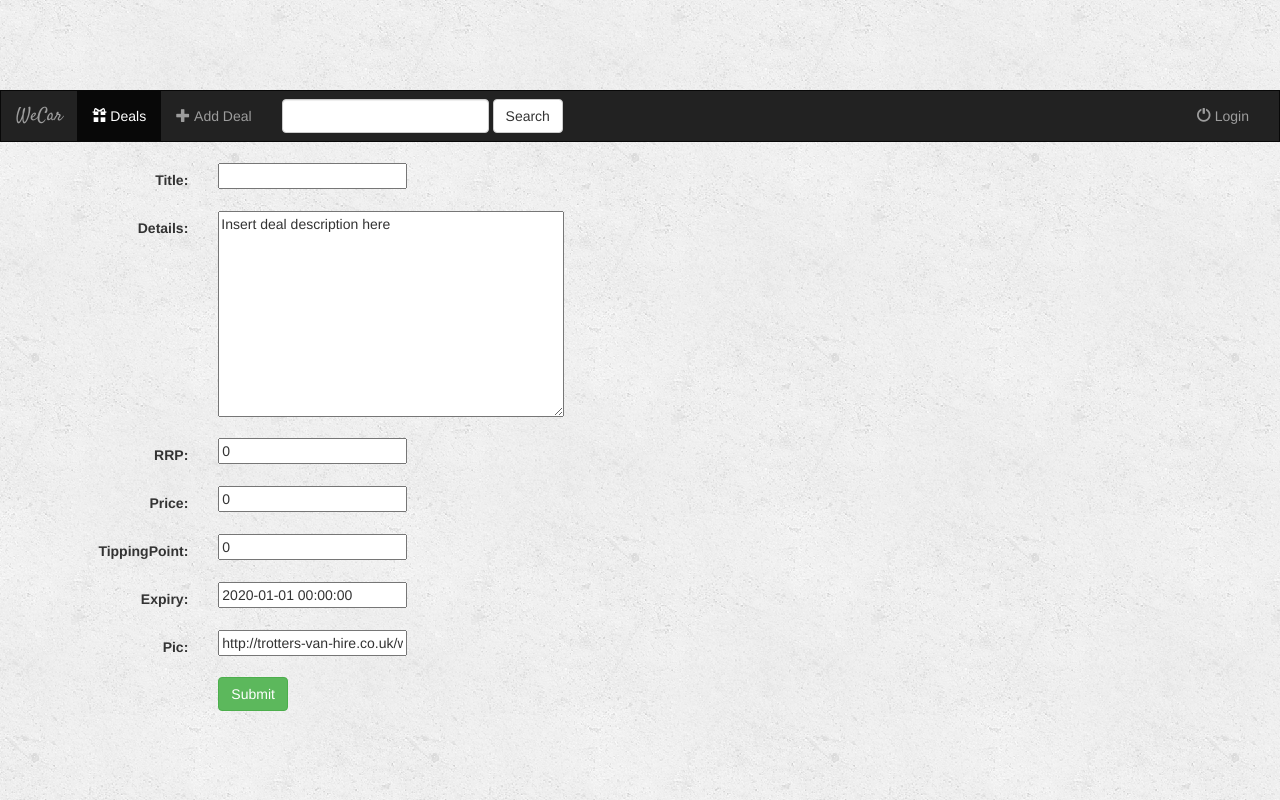
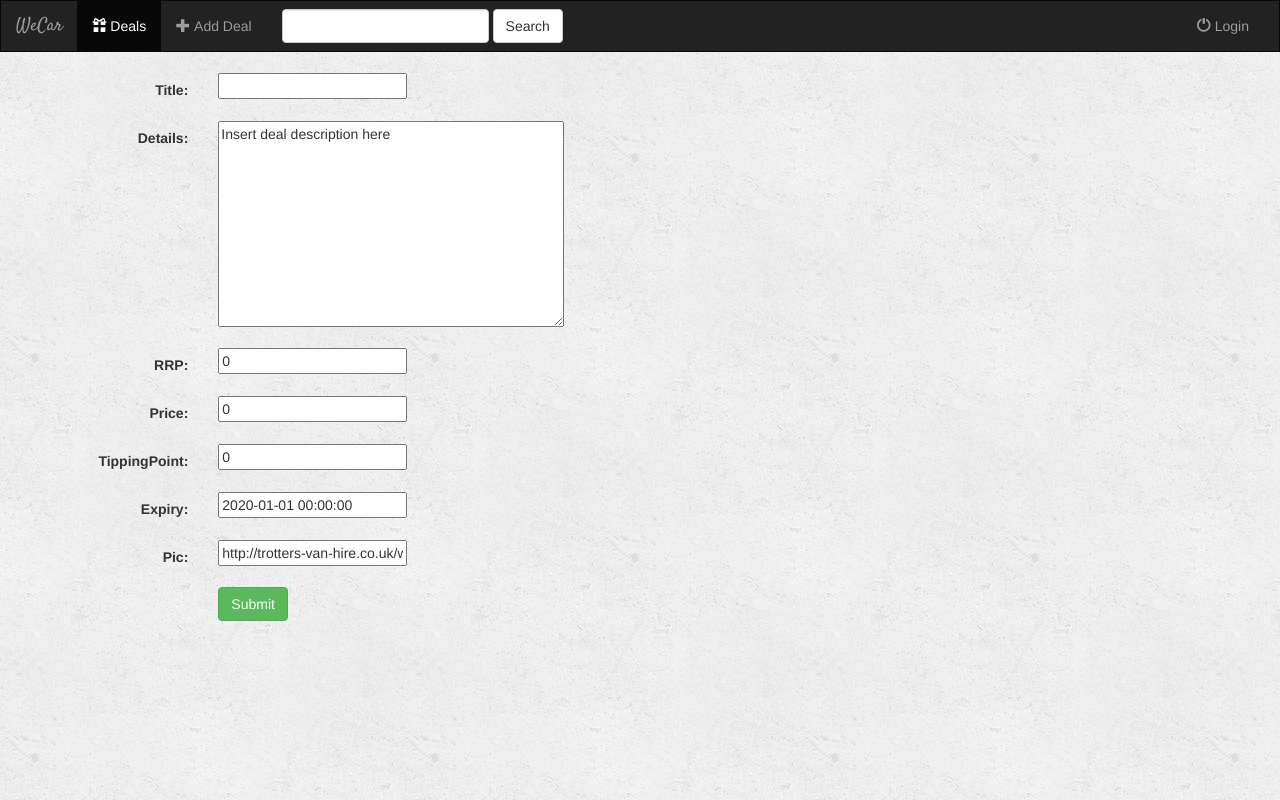
Before and after one commit to onboardingNoobProjects/weCar, a Django app: page /wecar/add/ in a window 1280 px wide. Run offline with Django 3.2, Linux system fonts and the light colour scheme; some libraries are stand-ins or nearby versions.

Commit message:
almost done

```diff
--- a/noobs/weCar/static/deal/style.css
+++ b/noobs/weCar/static/deal/style.css
@@ -1,6 +1,5 @@
 body{
   background: white url("images/background.png");
-padding-top: 90px;
 }
 
 .navbar{
--- a/noobs/weCar/views.py
+++ b/noobs/weCar/views.py
@@ -34,11 +34,6 @@ class DealDelete(StaffuserRequiredMixin, DeleteView):
     model = Deal
     success_url = reverse_lazy('index', kwargs={})
 
-# class Logout(View):
-#     def get(self):
-#         logout(request)
-#         return redirect('index')
-
 class UserFormView(AnonymousRequiredMixin, View):
     authenticated_redirect_url = u"index"
     form_class = UserForm
```
Also changed, not shown: noobs/db.sqlite3.
